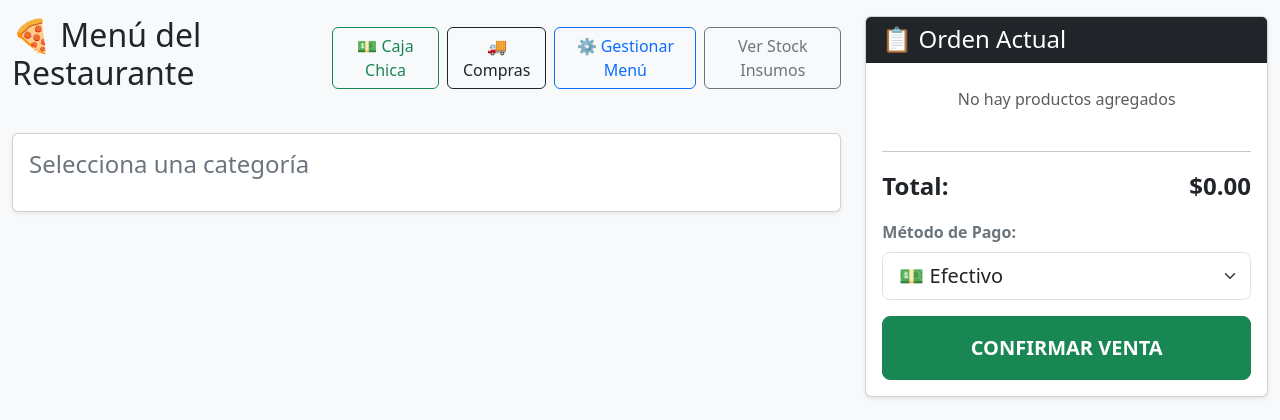
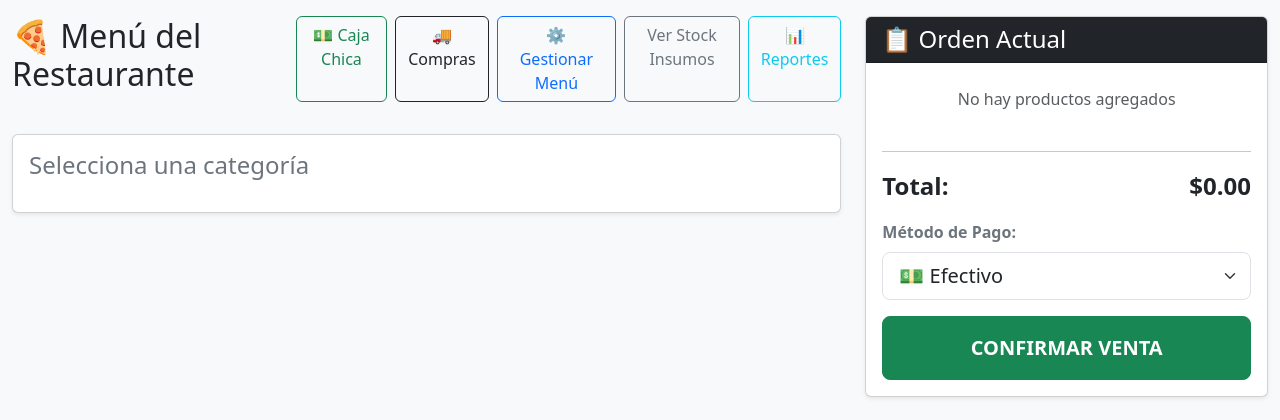
Before and after one commit to NANY011198/PUNTO-DE-VENTA, a Flask app: page / in a window 1280 px wide. Shown: the top 420 px of the page. Run offline with Flask 3, Linux system fonts and the light colour scheme.

Commit message:
Agregar boton de enlace a Reportes en la barra principal del POS

```diff
--- a/templates/index.html
+++ b/templates/index.html
@@ -23,6 +23,7 @@
     <a href="/compras" class="btn btn-outline-dark">🚚 Compras</a>
     <a href="/menu" class="btn btn-outline-primary">⚙️ Gestionar Menú</a>
     <a href="/inventario" class="btn btn-outline-secondary">Ver Stock Insumos</a>
+    <a href="/reportes" class="btn btn-outline-info">📊 Reportes</a>
 </div>
                 </div>
 
```
Lines whose indentation alone changed are shown as unchanged.
